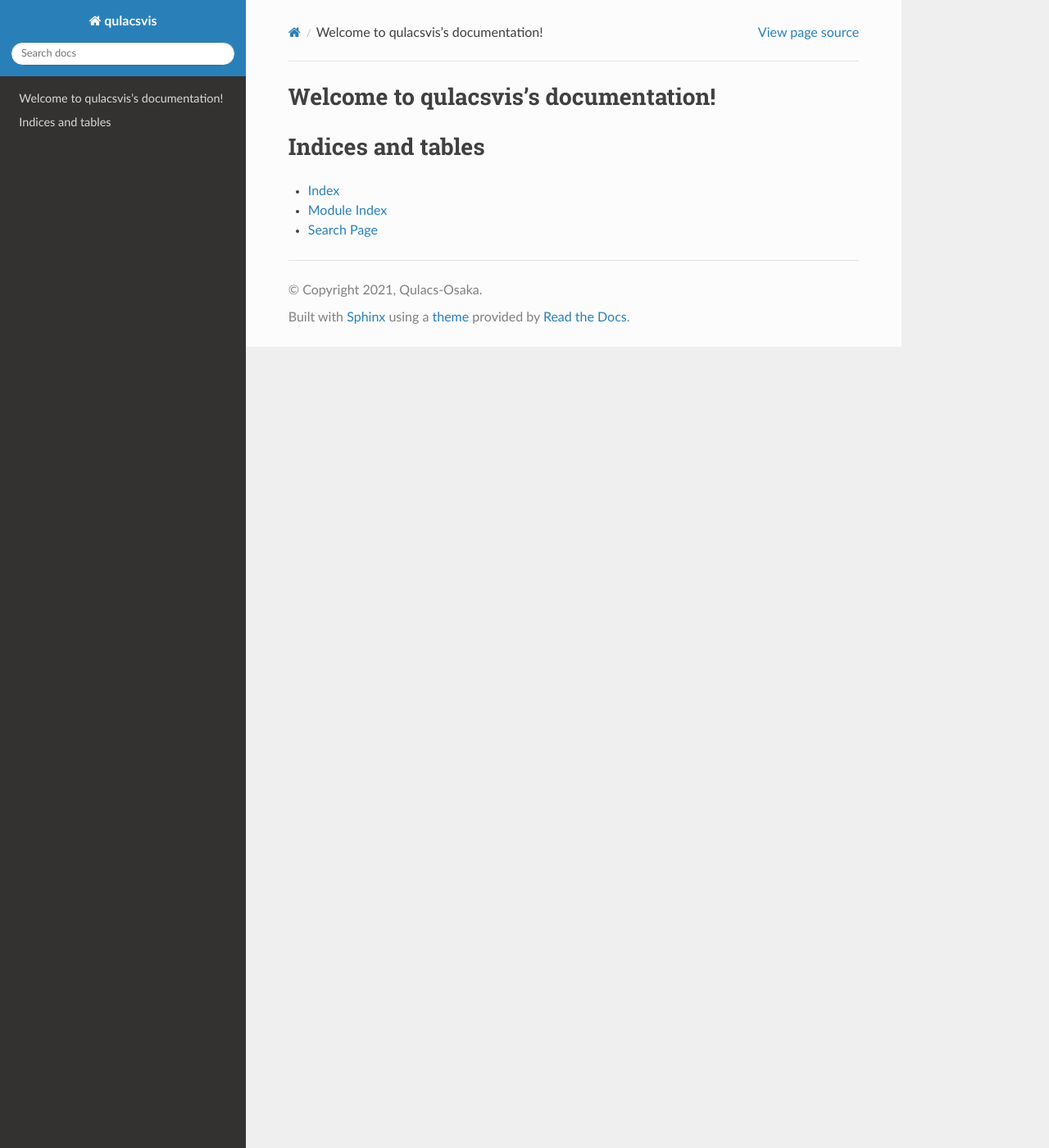
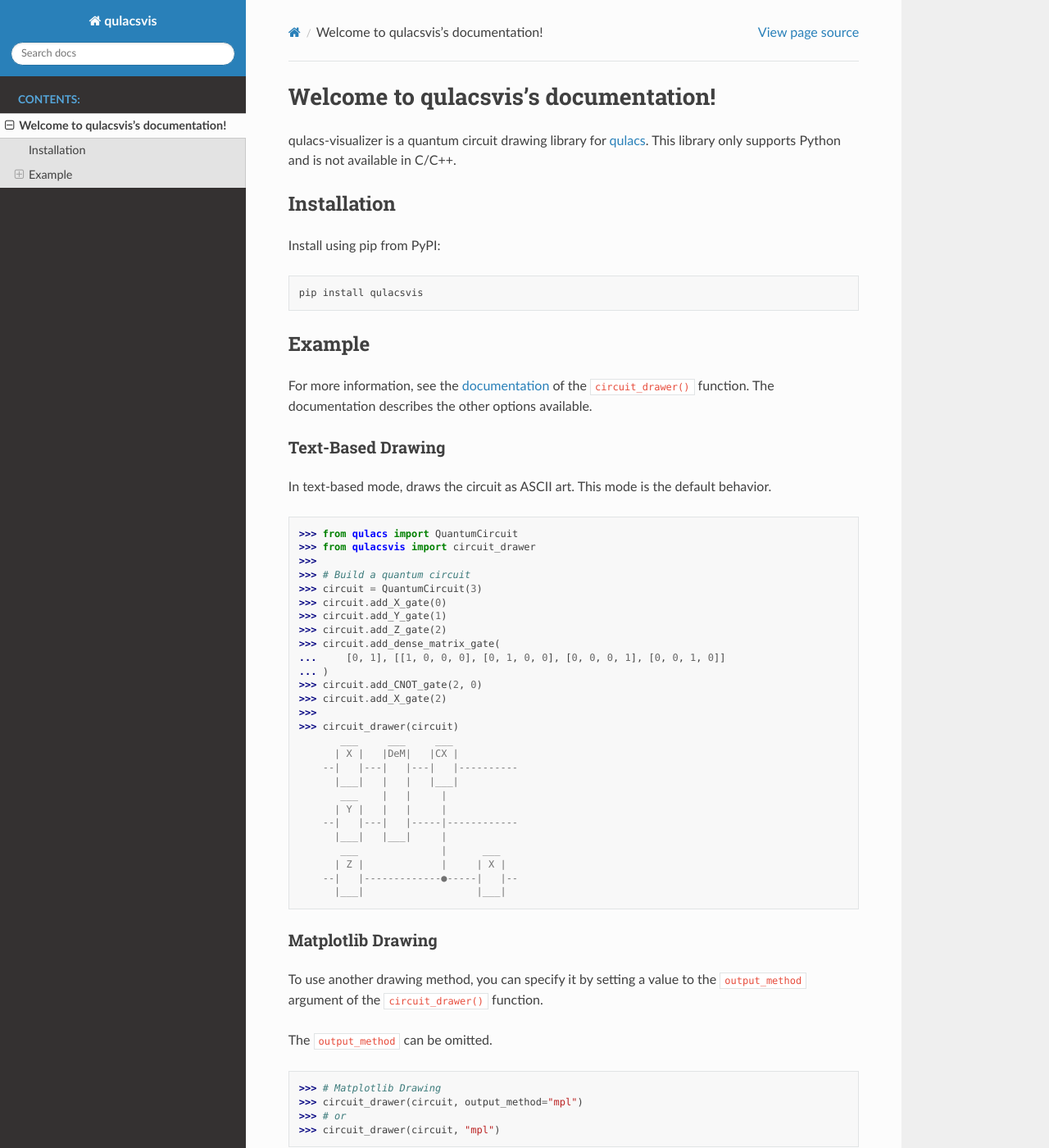
Before and after one commit to Qulacs-Osaka/qulacs-visualizer, a Sphinx documentation site: the page built from docs/source/index.rst, in a window 1280 px wide and 1400 px high. Shown: the whole window at 82% size. Built offline with Sphinx 7.4.7 and the Read the Docs theme 2.0.0, drawn with Linux system fonts in a browser that asks for light colours; pages that are not in the unit, such as notebooks, are missing from menus.

Commit message:
Update documentation page

```diff
--- a/docs/source/conf.py
+++ b/docs/source/conf.py
@@ -42,6 +42,7 @@ mathjax_path = "https://cdn.jsdelivr.net/npm/mathjax@3/es5/tex-mml-chtml.js"
 
 # Add any paths that contain templates here, relative to this directory.
 templates_path = ["_templates"]
+master_doc = "contents"
 
 # List of patterns, relative to source directory, that match files and
 # directories to ignore when looking for source files.
--- a/docs/source/index.rst
+++ b/docs/source/index.rst
@@ -6,15 +6,71 @@
 Welcome to qulacsvis's documentation!
 =====================================
 
-.. toctree::
-   :maxdepth: 2
-   :caption: Contents:
+qulacs-visualizer is a quantum circuit drawing library for `qulacs <https://github.com/qulacs/qulacs>`_. This library only supports Python and is not available in C/C++.
+
+************
+Installation
+************
+
+Install using pip from PyPI:
+
+.. code-block:: bash
+
+      pip install qulacsvis
+
+*******
+Example
+*******
+
+For more information, see the `documentation <https://qulacs-osaka.github.io/qulacs-visualizer/qulacsvis.visualization.circuit_drawer.html>`_ of the ``circuit_drawer()`` function. The documentation describes the other options available.
+
+------------------
+Text-Based Drawing
+------------------
+
+In text-based mode, draws the circuit as ASCII art. This mode is the default behavior.
+
+>>> from qulacs import QuantumCircuit
+>>> from qulacsvis import circuit_drawer
+>>>
+>>> # Build a quantum circuit
+>>> circuit = QuantumCircuit(3)
+>>> circuit.add_X_gate(0)
+>>> circuit.add_Y_gate(1)
+>>> circuit.add_Z_gate(2)
+>>> circuit.add_dense_matrix_gate(
+...     [0, 1], [[1, 0, 0, 0], [0, 1, 0, 0], [0, 0, 0, 1], [0, 0, 1, 0]]
+... )
+>>> circuit.add_CNOT_gate(2, 0)
+>>> circuit.add_X_gate(2)
+>>>
+>>> circuit_drawer(circuit)
+       ___     ___     ___
+      | X |   |DeM|   |CX |
+    --|   |---|   |---|   |----------
+      |___|   |   |   |___|
+       ___    |   |     |
+      | Y |   |   |     |
+    --|   |---|   |-----|------------
+      |___|   |___|     |
+       ___              |      ___
+      | Z |             |     | X |
+    --|   |-------------●-----|   |--
+      |___|                   |___|
 
 
+------------------
+Matplotlib Drawing
+------------------
 
-Indices and tables
-==================
+To use another drawing method, you can specify it by setting a value to the ``output_method`` argument of the ``circuit_drawer()`` function.
 
-* :ref:`genindex`
-* :ref:`modindex`
-* :ref:`search`
+The ``output_method`` can be omitted.
+
+>>> # Matplotlib Drawing
+>>> circuit_drawer(circuit, output_method="mpl")
+>>> # or
+>>> circuit_drawer(circuit, "mpl")
+
+.. figure:: _static/simple_circuit1.png
+    :alt: simple_circuit1.png
```
Also changed, not shown: docs/source/contents.rst (added, +19 -0 lines), docs/source/_static/simple_circuit1.png (added).
